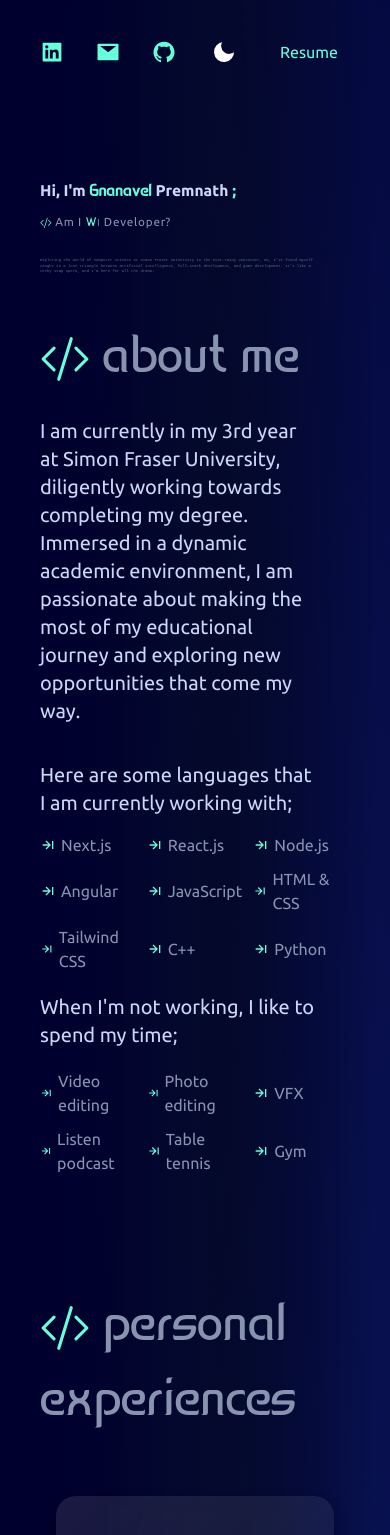
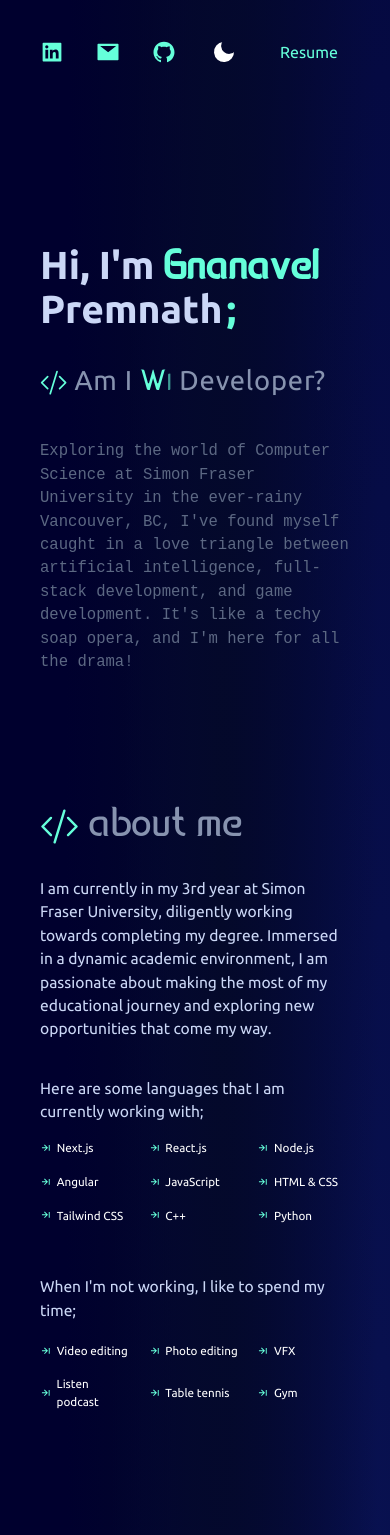
Before and after one commit to gprem09/Portfolio, a Next.js app: page / in a window 390 px wide. Shown: the top 1535 px of the page. Built offline with nearby package versions, Linux system fonts and the light colour scheme.

Commit message:
fixing resolution pixels to vw

```diff
--- a/src/app/globals.css
+++ b/src/app/globals.css
@@ -60,8 +60,7 @@ body {
 }
 
 .aboutMe{
-  margin-top: 0;
-  padding: 200px 0 200px 0;
+  padding: 12% 0;
 }
 
 @media screen and (max-width: 768px) {
@@ -70,14 +69,13 @@ body {
   }
 
   .aboutMe {
-    padding: 5% 0;
+    padding: 30% 0;
   }
 }
 
 .project{
-  margin-top: 0;
-  padding: 100px 0 0 0;
-  font-size: 50px;
+  padding-top: 3%;
+  font-size: 3vw;
 }
 
 .banner {
@@ -124,7 +122,16 @@ body {
 }
 
 .aboutMe h1{
-  font-size: 50px;
+  font-size: 3vw;
+}
+
+.aboutMe p {
+  width: 60%;
+  font-size: 1.3vw;
+}
+
+.aboutMeP {
+  font-size: 1vw;
 }
 
 .light-mode-h {
@@ -135,18 +142,43 @@ body {
   color: #3b82c1;
 }
 
-.paraWidth {
-  width: 60%;
+
+@media (max-width: 768px) {
+  .banner h1 {
+    font-size: 10vw;
+    padding-top: 20%;
+    padding-bottom: 10%;
+  }
+
+  .banner h2 {
+    font-size: 7vw;
+    padding-bottom: 5%;
+  }
+
+  .banner p {
+    font-size: 4vw;
+    width: 100%;
+  }
+
+  .aboutMe h1 {
+    font-size: 10vw;
+  }
+
+  .aboutMe p {
+    width: 100%;
+    font-size: 4vw;
+  }
+
+  .aboutMeP {
+    font-size: 3vw;
+    padding-bottom: 10%;
+  }
+
+  .project {
+    font-size: 10vw;
+  }
 }
 
-@media (max-width: 768px) {
-  .banner p {
-    width: 90%;
-  }
-  .paraWidth {
-    width: 90%;
-  }
-}
 
 @keyframes blink {
   0% {opacity: 0;}
--- a/src/app/page.js
+++ b/src/app/page.js
@@ -215,39 +215,31 @@ export default function Home() {
 
 
 
-        <section className='aboutMe'>
+        <section className={`aboutMe ${!isDarkMode ? 'light-mode' : ''}`}>
           <div>
-            <h1 className={`fonts ${!isDarkMode ? 'light-mode-h' : 'textColor'}`}><BsCodeSlash style={{ display: 'inline-block', color: !isDarkMode ? 'rgb(10,25,47)' : '#65FFDA' }} /> about me</h1>
-            <p className={`py-5 paraWidth text-xl ${!isDarkMode ? 'textColor' : 'titleColor'}`}>
+            <h1 className={`fonts text-4vw lg:text-3vw xl:text-2.5vw 2xl:text-2vw ${!isDarkMode ? 'light-mode-h' : 'textColor'}`}>
+              <BsCodeSlash style={{ display: 'inline-block', color: !isDarkMode ? 'rgb(10,25,47)' : '#65FFDA' }} /> about me
+            </h1>
+            <p className={`py-5 ${!isDarkMode ? 'textColor' : 'titleColor'}`}>
               I am currently in my 3rd year at Simon Fraser University, diligently working towards completing my degree. Immersed in a dynamic academic environment, I am passionate about making the most of my educational journey and exploring new opportunities that come my way.
             </p>
 
-            <p className={`py-4 paraWidth text-xl ${!isDarkMode ? 'light-mode-h2' : 'titleColor'}`}>Here are some languages that I am currently working with;</p>
+            <p className={`py-4 ${!isDarkMode ? 'light-mode-h2' : 'titleColor'}`}>Here are some languages that I am currently working with;</p>
 
-            <div style={{
-              display: 'grid',
-              gridTemplateColumns: 'repeat(3, 1fr)',
-              gridGap: '10px',
-              maxWidth: '600px',
-            }}>
+            <div className="grid grid-cols-3 gap-4 max-w-2xl aboutMeP">
               {skills.map((skill, index) => (
-                <div key={index} style={{ display: 'flex', alignItems: 'center', color: '#8793AF' }}>
+                <div key={index} className="flex items-center">
                   <BiArrowToRight style={{ marginRight: '5px', color: !isDarkMode ? 'rgb(10,25,47)' : '#65FFDA' }} />
                   {skill}
                 </div>
               ))}
             </div>
 
-            <p className={`py-5 paraWidth text-xl ${!isDarkMode ? 'light-mode-h2' : 'titleColor'}`}>When I&apos;m not working, I like to spend my time;</p>
+            <p className={`py-5 ${!isDarkMode ? 'light-mode-h2' : 'titleColor'}`}>When I&apos;m not working, I like to spend my time;</p>
 
-            <div style={{
-              display: 'grid',
-              gridTemplateColumns: 'repeat(3, 1fr)',
-              gridGap: '10px',
-              maxWidth: '600px',
-            }}>
+            <div className="grid grid-cols-3 gap-4 max-w-2xl aboutMeP">
               {hobbies.map((hobby, index) => (
-                <div key={index} style={{ display: 'flex', alignItems: 'center', color: '#8793AF' }}>
+                <div key={index} className="flex items-center">
                   <BiArrowToRight style={{ marginRight: '5px', color: !isDarkMode ? 'rgb(10,25,47)' : '#65FFDA' }} />
                   {hobby}
                 </div>
@@ -255,6 +247,7 @@ export default function Home() {
             </div>
           </div>
         </section>
+
 
 
 
```
